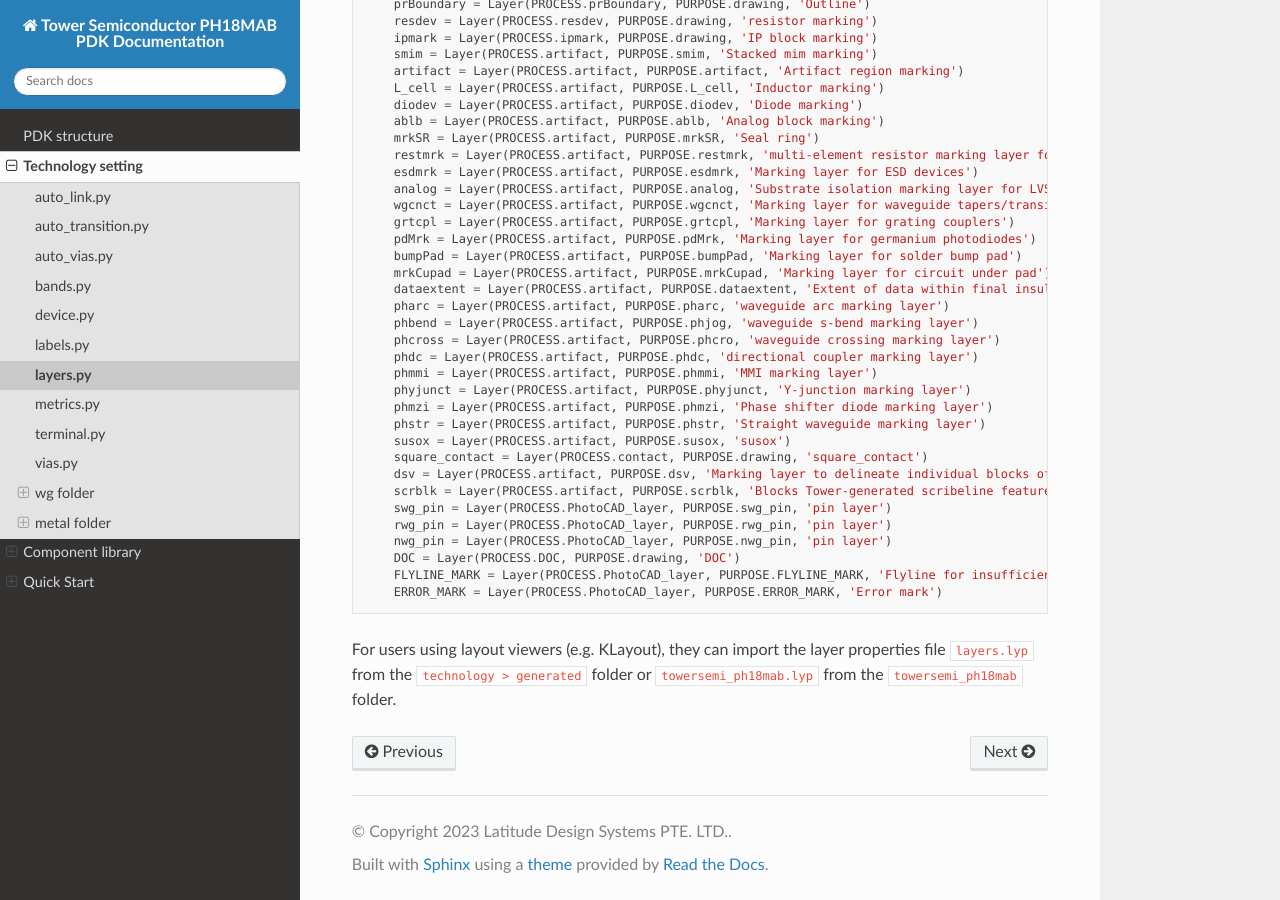
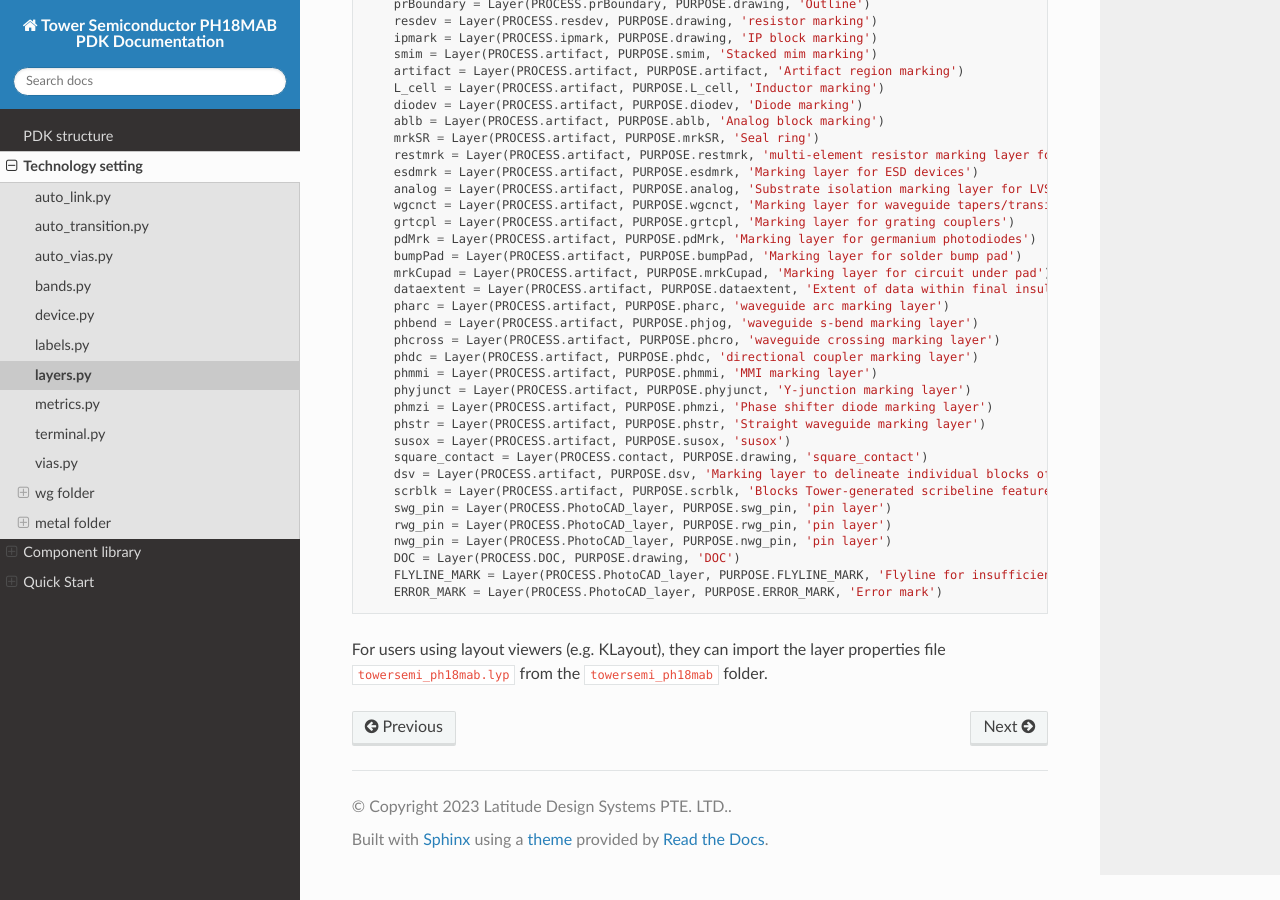
Before and after one commit to Latitudeda/Towersemi_ph18mab, a Sphinx documentation site: the page built from docs/source/tech/layers.rst, in a window 1280 px wide and 900 px high, scrolled down 1157 px. Built offline with Sphinx 7.4.7 and the Read the Docs theme 3.1.0, drawn with Linux system fonts in a browser that asks for light colours; pages that are not in the unit, such as notebooks, are missing from menus.

Commit message:
update_260928

```diff
--- a/docs/source/tech/layers.rst
+++ b/docs/source/tech/layers.rst
@@ -100,4 +100,4 @@ The layers are auto-generated by filling the ``layers.csv`` file, ``FLYLINE_MARK
 
 
 
-For users using layout viewers (e.g. KLayout), they can import the layer properties file ``layers.lyp`` from the ``technology > generated`` folder or ``towersemi_ph18mab.lyp`` from the ``towersemi_ph18mab`` folder.
+For users using layout viewers (e.g. KLayout), they can import the layer properties file ``towersemi_ph18mab.lyp`` from the ``towersemi_ph18mab`` folder.
```
